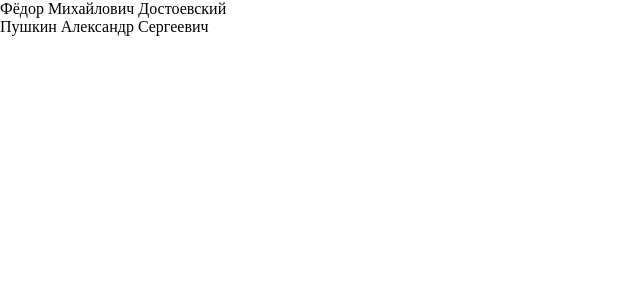
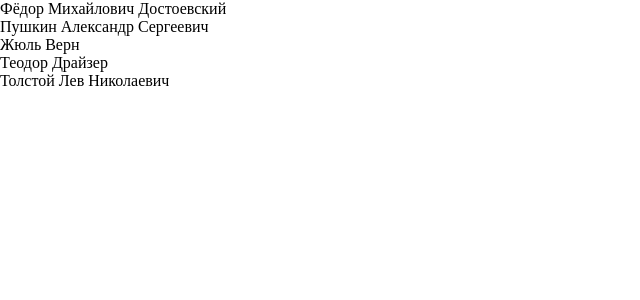
Before and after one commit to PamBal/book-store, a Vue app: page / in a window 1280 px wide. Shown: the top 300 px of the page, without its empty margins (0-640 px from the left). Built offline with nearby package versions, Linux system fonts and the light colour scheme; no server answers.

Commit message:
получение книг по автору через апи

```diff
--- a/src/App.vue
+++ b/src/App.vue
@@ -1,12 +1,17 @@
 <template>
-  <div v-for="author in authors" :key="author">
-    {{ author }}
+  <div v-for="author in authors" :key="author.name">
+    {{ author.name }}
   </div>
 </template>
 
 <script lang="ts">
 import { defineComponent } from "vue";
 import {getBooks} from "./api/api";
+
+interface Author {
+  name: string;
+  books: string[]
+}
 
 export default defineComponent({
   name: "App",
@@ -15,14 +20,20 @@ export default defineComponent({
   data() {
     return {
       authors: [
-        "Фёдор Михайлович Достоевский",
-        "Пушкин Александр Сергеевич"
+        {name: "Фёдор Михайлович Достоевский", books: []} as Author,
+        {name: "Пушкин Александр Сергеевич", books: []} as Author,
+        {name: "Жюль Верн", books: []} as Author,
+        {name: "Теодор Драйзер", books: []} as Author,
+        {name: "Толстой Лев Николаевич", books: []} as Author
       ]
     }
   },
 
-  async mounted() {
-    console.log(this.authors[0]);
+  mounted() {
+    this.authors.forEach(async (author) => {
+      const books = await getBooks(author.name);
+      author.books = [...books]
+    });
   }
 })
 
--- a/src/api/api.ts
+++ b/src/api/api.ts
@@ -5,9 +5,12 @@ const Api = axios.create({
 });
 
 export const getBooks = async (author: string) => {
-    const {data} = await Api.get("", { params: {
+    const {data: {items}} = await Api.get("", { params: {
         q: author
     } });
 
-    return data;
+    const books: string[] = [];
+    items.forEach(({volumeInfo: {title}}: {volumeInfo: {[key:string]: any}}) => books.push(title));
+
+    return books;
 }
```
